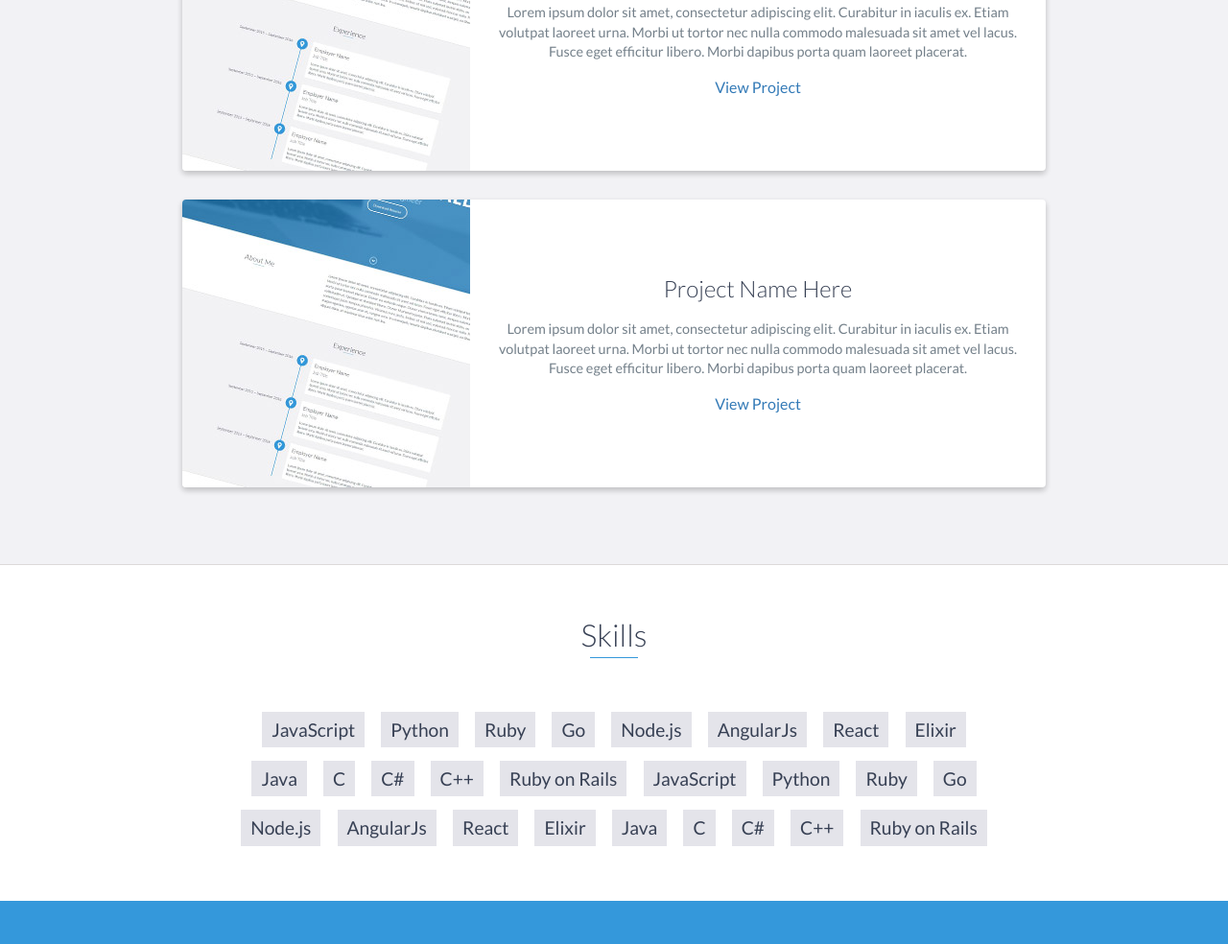
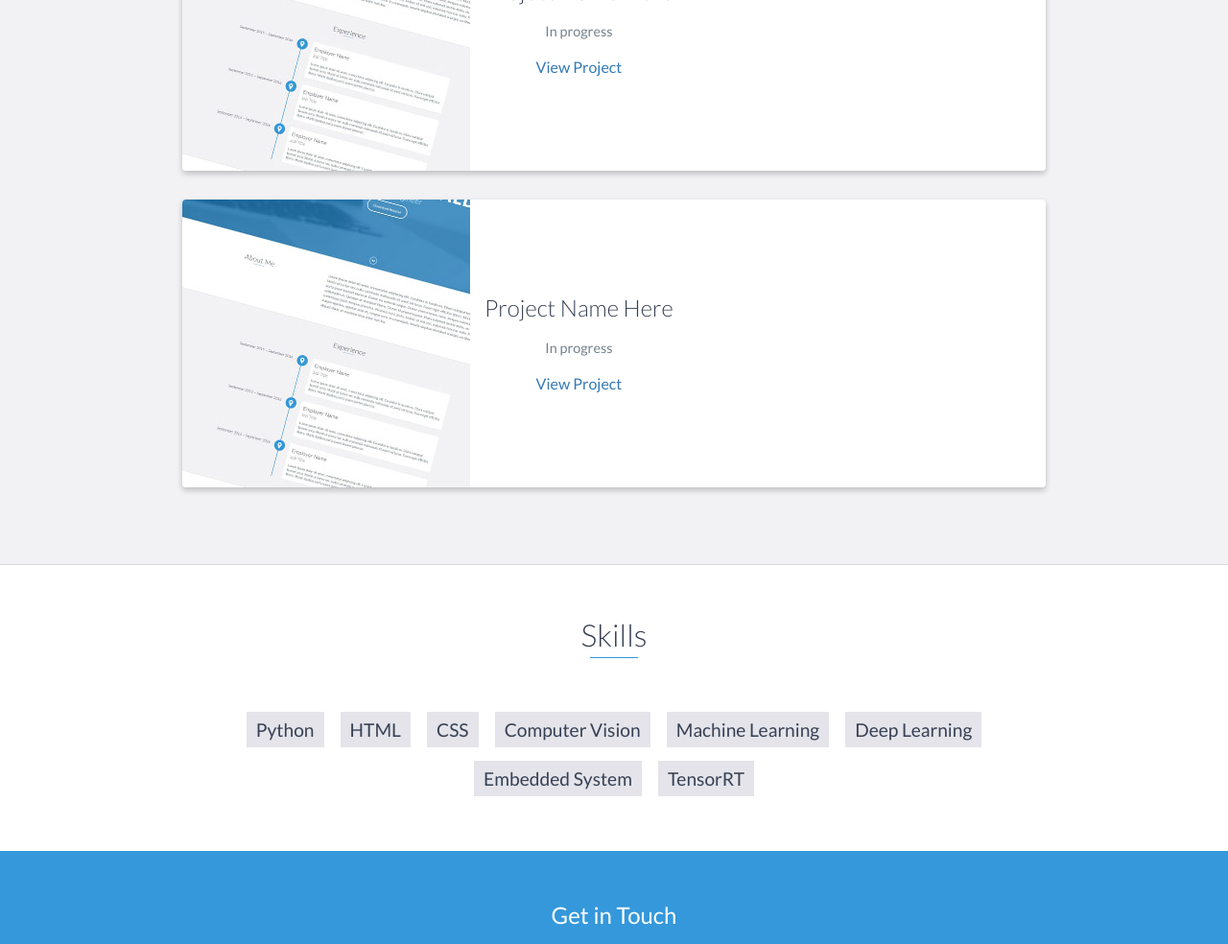
Before and after one commit to prays/prays.github.io, a website: page index.html in a window 1280 px wide. Shown: the part 2742-3726 px from the top of the page at 96% size. Drawn offline with nearby package versions, Linux system fonts and the light colour scheme.

Commit message:
update skills and link to LinkedIn and github

```diff
--- a/index.html
+++ b/index.html
@@ -163,7 +163,7 @@
                     <div class="project-info">
                         <h3>Project Name Here</h3>
                         <p>
-                            Lorem ipsum dolor sit amet, consectetur adipiscing elit. Curabitur in iaculis ex. Etiam volutpat laoreet urna. Morbi ut tortor nec nulla commodo malesuada sit amet vel lacus. Fusce eget efficitur libero. Morbi dapibus porta quam laoreet placerat.
+                            In progress
                         </p>
                         <a href="#">View Project</a>
                     </div>
@@ -179,7 +179,7 @@
                     <div class="project-info">
                         <h3>Project Name Here</h3>
                         <p>
-                            Lorem ipsum dolor sit amet, consectetur adipiscing elit. Curabitur in iaculis ex. Etiam volutpat laoreet urna. Morbi ut tortor nec nulla commodo malesuada sit amet vel lacus. Fusce eget efficitur libero. Morbi dapibus porta quam laoreet placerat.
+                            In progress
                         </p>
                         <a href="#">View Project</a>
                     </div>
@@ -194,32 +194,14 @@
     <div id="skills">
         <h2 class="heading">Skills</h2>
         <ul>
-            <li>JavaScript</li>
             <li>Python</li>
-            <li>Ruby</li>
-            <li>Go</li>
-            <li>Node.js</li>
-            <li>AngularJs</li>
-            <li>React</li>
-            <li>Elixir</li>
-            <li>Java</li>
-            <li>C</li>
-            <li>C#</li>
-            <li>C++</li>
-            <li>Ruby on Rails</li>
-            <li>JavaScript</li>
-            <li>Python</li>
-            <li>Ruby</li>
-            <li>Go</li>
-            <li>Node.js</li>
-            <li>AngularJs</li>
-            <li>React</li>
-            <li>Elixir</li>
-            <li>Java</li>
-            <li>C</li>
-            <li>C#</li>
-            <li>C++</li>
-            <li>Ruby on Rails</li>
+            <li>HTML</li>
+            <li>CSS</li>
+            <li>Computer Vision</li>
+            <li>Machine Learning</li>
+            <li>Deep Learning</li>
+            <li>Embedded System</li>
+            <li>TensorRT</li>
         </ul>
     </div>
     <!-- End #skills -->
@@ -227,7 +209,7 @@
     <div id="contact">
         <h2>Get in Touch</h2>
         <div id="contact-form">
-            <form method="POST" action="https://formspree.io/email@email.com">
+            <form method="POST" action="https://formspree.io/praysomaldo95@gmail.com">
                 <input type="hidden" name="_subject" value="Contact request from personal website" />
                 <input type="email" name="_replyto" placeholder="Your email" required>
                 <textarea name="message" placeholder="Your message" required></textarea>
@@ -243,7 +225,7 @@
             <div class="row">
                 <div class="col-sm-5 copyright">
                     <p>
-                        Copyright &copy; 2020 YOUR NAME
+                        Copyright &copy; 2020 Pray Somaldo
                     </p>
                 </div>
                 <div class="col-sm-2 top">
@@ -254,13 +236,13 @@
                 <div class="col-sm-5 social">
                     <ul>
                         <li>
-                            <a href="https://github.com/" target="_blank"><i class="fa fa-github" aria-hidden="true"></i></a>
+                            <a href="https://github.com/prays" target="_blank"><i class="fa fa-github" aria-hidden="true"></i></a>
                         </li>
                         <li>
                             <a href="https://stackoverflow.com/" target="_blank"><i class="fa fa-stack-overflow" aria-hidden="true"></i></a>
                         </li>
                         <li>
-                            <a href="https://linkedin.com/" target="_blank"><i class="fa fa-linkedin" aria-hidden="true"></i></a>
+                            <a href="https://www.linkedin.com/in/pray-somaldo-182725147/" target="_blank"><i class="fa fa-linkedin" aria-hidden="true"></i></a>
                         </li>
                         <li>
                             <a href="https://www.facebook.com/" target="_blank"><i class="fa fa-facebook" aria-hidden="true"></i></a>
```
